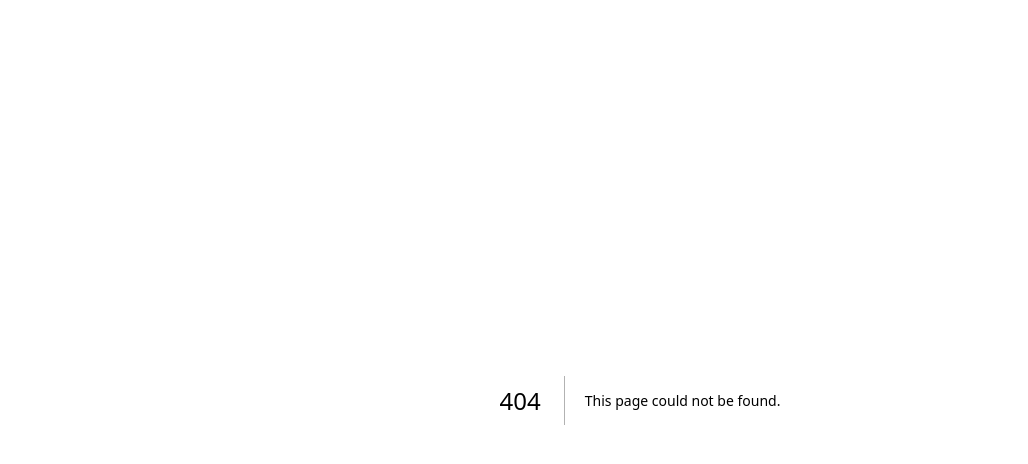
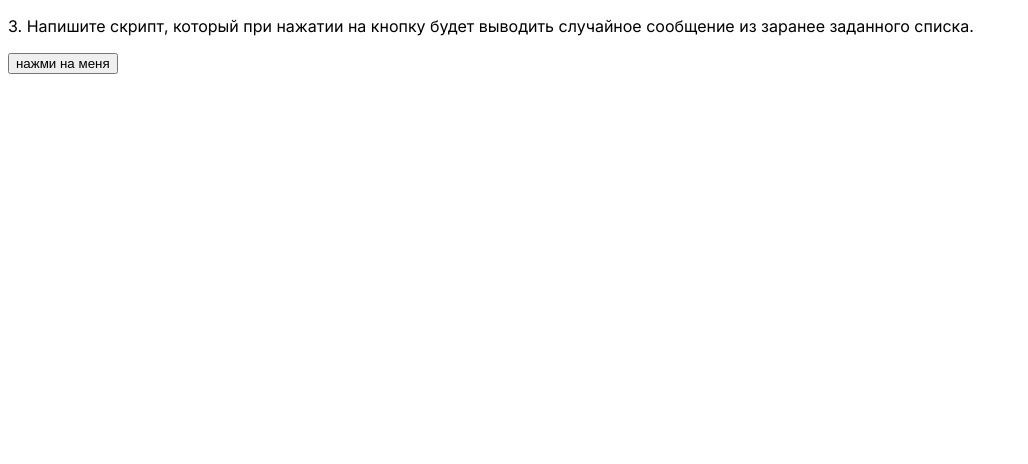
Before and after one commit to ViktoryiaStoliar/Next-Tasks, a Next.js app in the folder next-tasks/: page /task13 in a window 1280 px wide. Before the commit this address had no page. Shown: the top 464 px of the page, without its empty margins (0-1028 px from the left). Built offline with nearby package versions, Linux system fonts and the light colour scheme.

Commit message:
task Next

```diff
--- a/next-tasks/src/app/page.js
+++ b/next-tasks/src/app/page.js
@@ -15,6 +15,7 @@ export default function Home() {
       <h3><Link href='./task10'>Задача 10</Link></h3>
       <h3><Link href='./task11'>Задача 11</Link></h3>
       <h3><Link href='./task12'>Задача 12</Link></h3>
+      <h3><Link href='./task13'>Задача 13</Link></h3>
     </>
   )
 }
--- /dev/null
+++ b/next-tasks/src/app/task13/page.js
@@ -0,0 +1,24 @@
+'use client'
+import { useState } from "react";
+
+export default function Task13() {
+
+    const arr = ['dfhgflk', 'akjbglkjfad', 'dfkjgbld'];
+    const [val, setVal] = useState();
+
+    function random() {
+        let item = arr[Math.floor(Math.random() * arr.length)];
+        setVal(item)
+    }
+
+    return (
+        <>
+            <p>3. Напишите скрипт, который при нажатии на кнопку будет выводить случайное
+                сообщение из заранее заданного списка.
+            </p>
+
+            <button onClick={random}>нажми на меня</button>
+            <p>{val}</p>
+        </>
+    )
+}
```
Also changed, not shown: next-tasks/src/app/task12/Client.js (added, +12 -0 lines), next-tasks/src/app/task12/page.js (+4 -9 lines).
